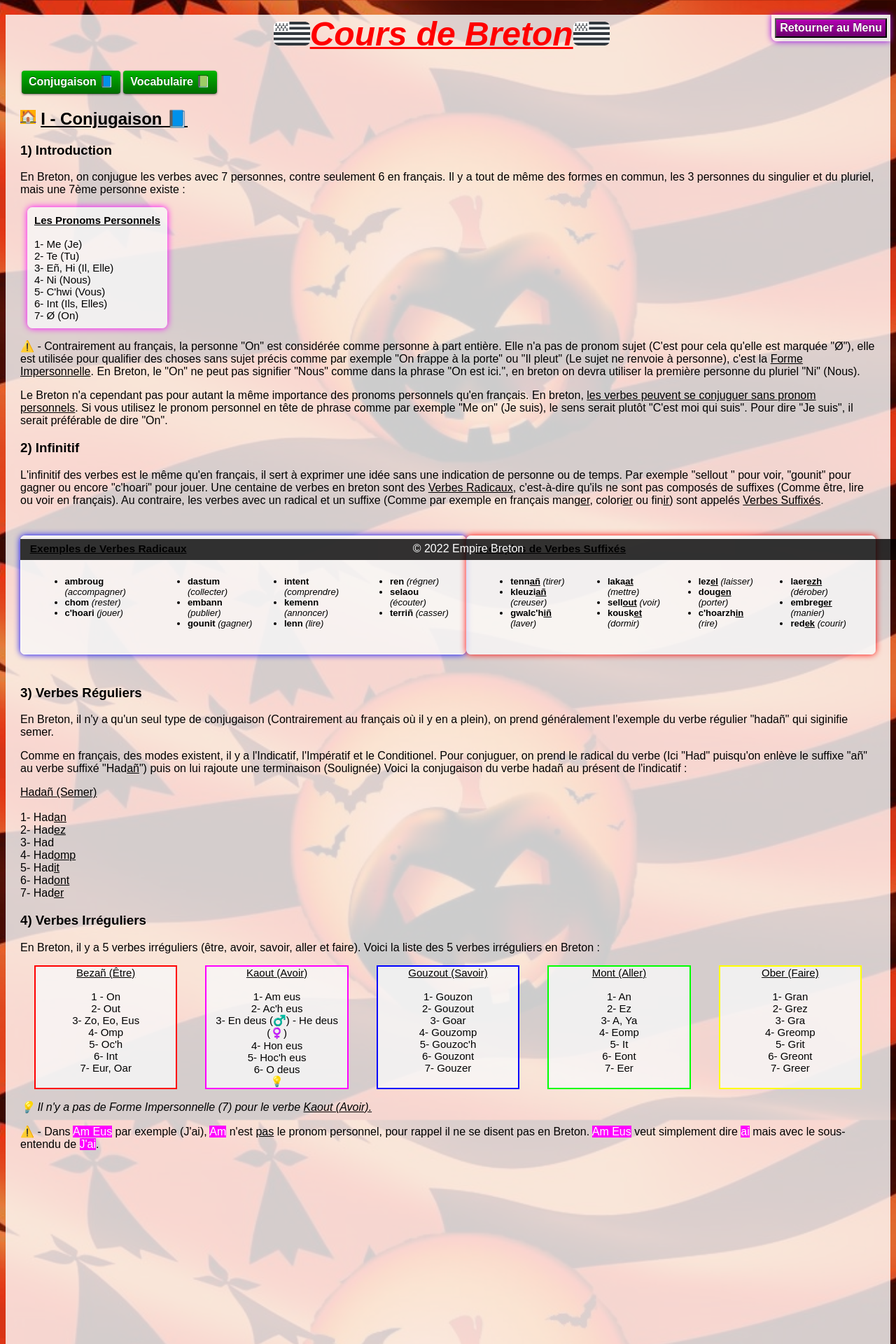
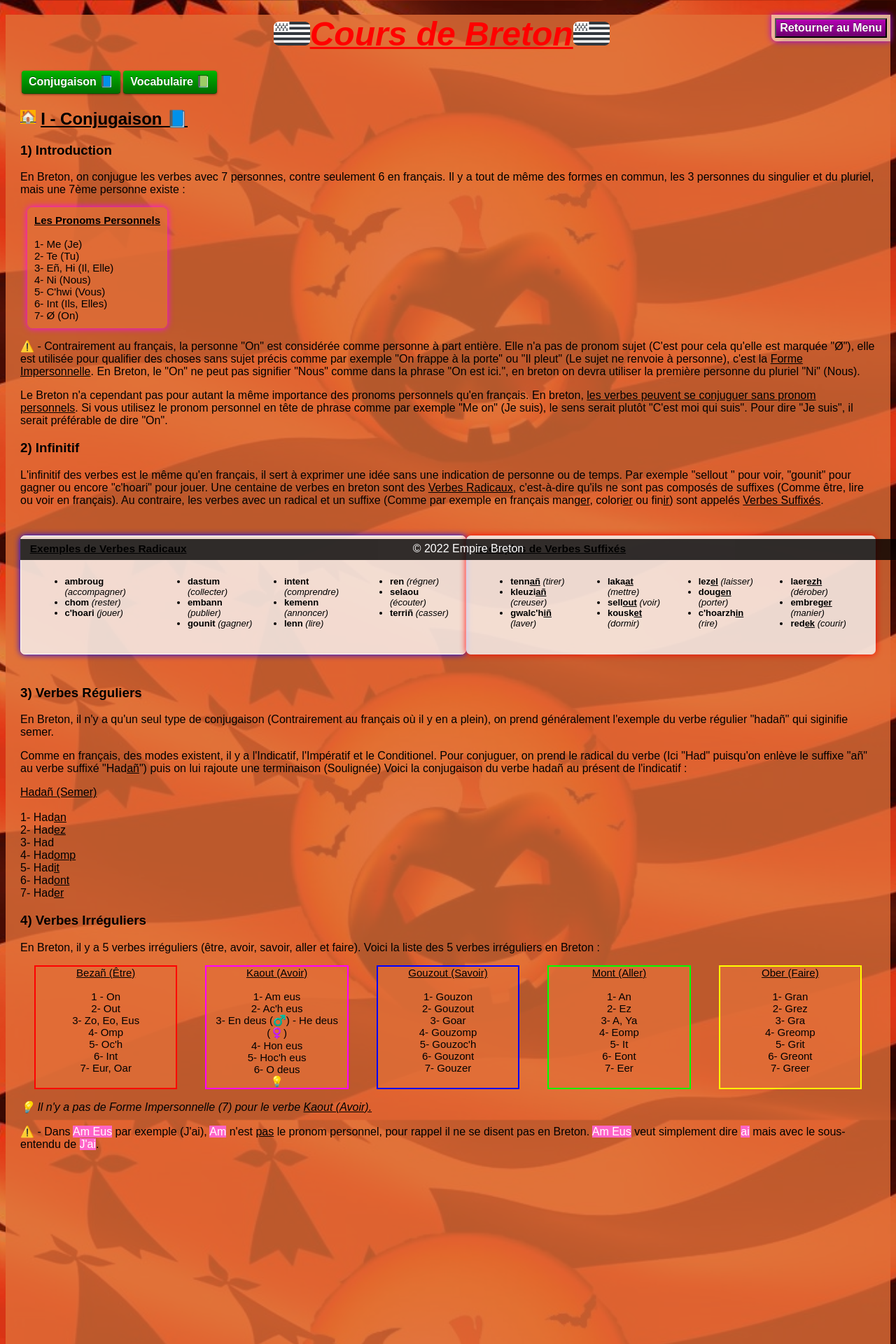
Before and after one commit to gaelBZH/gaelBZH.github.io, a PHP site: page /CoursBreton.html in a window 1280 px wide. Shown: the top 1920 px of the page at 70% size. Run offline with PHP 8.4, Linux system fonts and the light colour scheme.

Commit message:
Update CoursBreton.css

```diff
--- a/CoursBreton.css
+++ b/CoursBreton.css
@@ -1,5 +1,5 @@
 body {
-  background-color: rgba(255,255,255,0.8); /* Couleur de Fond */
+  background-color: rgba(226,111,55,0.8); /* Couleur de Fond */
   color: #000000; /* Couleur Texte */
 }
 
@@ -28,7 +28,7 @@ html {
   ::-webkit-scrollbar {width: auto;}
   /* Taille Automatique */
 
-  ::-webkit-scrollbar-track-piece{background: #f8f4f4; border-radius: 50px;}
+  ::-webkit-scrollbar-track-piece{background: rgba(226,111,55,0.8); border-radius: 50px;}
   /* Fond Grise Clair */
 
   ::-webkit-scrollbar-thumb{background-image: url(Barre.png); background-position: center; background-repeat: no-repeat; background-size: cover;   border-radius: 50px; height: 35%;}
@@ -37,7 +37,7 @@ html {
   ::-webkit-scrollbar-button{background: #a8a8a8;}
   /* Boutons Barre de Scroll */
 
-  ::-webkit-scrollbar-corner{background: #f8f4f4}
+  ::-webkit-scrollbar-corner{background: rgba(226,111,55,0.8)}
   /* Coin Inférieur Droit */
 
 /* Barre de Scroll*/
@@ -137,8 +137,8 @@ h3 {
     margin-inline-end: 10px; /* Horizontal Fin */
     text-align: left;
     font-size: 15px;
-    background-color:  rgb(248, 248, 248,0.8);
-    margin-top:15px; margin-bottom:15px; box-shadow:0 0 10px rgb(255, 0, 255); width:auto; display:table; border:10px solid rgb(248, 248, 248,0);; border-radius:0.5em 0.5em 0.5em 0.5em; background-color: rgb(248, 248, 248,0.8);
+    background-color: rgba(226,111,55,0.8);
+    margin-top:15px; margin-bottom:15px; box-shadow:0 0 10px rgb(255, 0, 255); width:auto; display:table; border:10px solid rgb(248, 248, 248,0);; border-radius:0.5em 0.5em 0.5em 0.5em; background-color: rgba(226,111,55,0.8);
   }
 /* Pronoms Personnels*/
 
@@ -146,7 +146,7 @@ h3 {
 
 /* Texte Surligné - P3 */
 p3 {
-  background-color: rgb(255, 0, 255);
+  background-color: rgb(255, 100, 200);
   color: rgb(255, 255, 255);
 }
 /* Texte Surligné - P3 */
@@ -165,7 +165,7 @@ p3 {
   margin-inline-end: 20px; /* Post-Espacement */
   text-align: center; /* Alignement du Texe */
   font-size: 15px; /* Taille de Police 15 au lieu de 16. */
-  background-color:  rgb(248, 248, 248,0.8); /* Fond des Blocs */
+  background-color:  rgba(226,111,55,0.8); /* Fond des Blocs */
 }
 
 #Être   {border: 2px solid rgb(255, 0, 0)  ;}  /* Être - Rouge    */
@@ -223,7 +223,7 @@ p4 {
 
 /* Image Famille */
 img.Famille{
-    border: 7px solid #999999; /* Bordure */
+    border: 7px solid rgba(226,111,55,0.8); /* Bordure */
     float: right; /* Position */
 }
 /* Image Famille */
```
